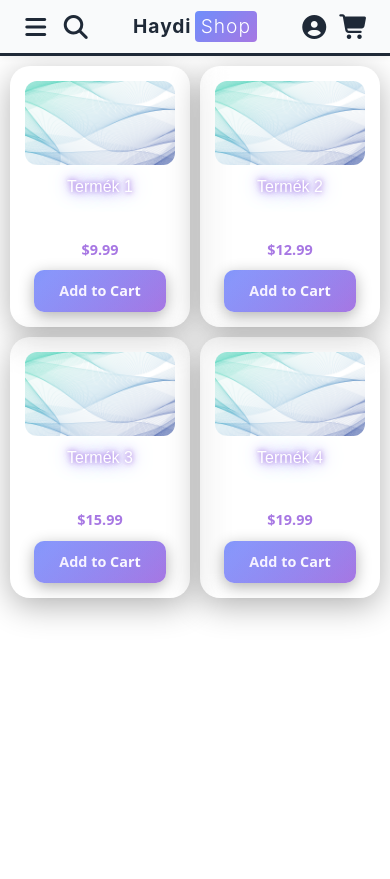
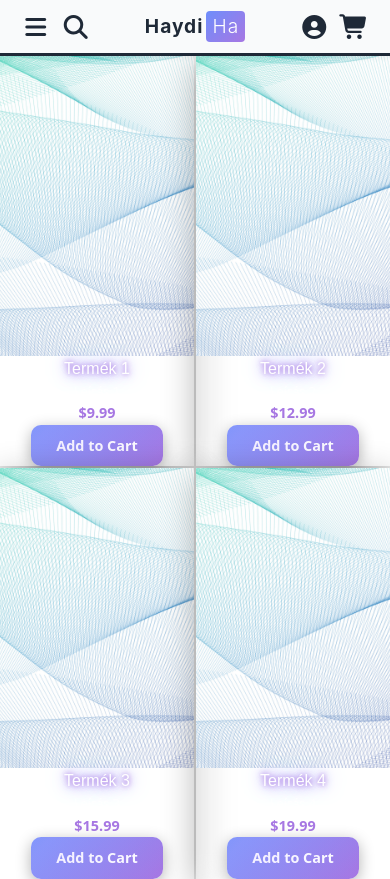
Before and after one commit to iTemujin/haydi, a SvelteKit app: page / in a window 390 px wide. Before the commit the page ends 844 px from the top, so only its background shows below. Built offline with nearby package versions, Linux system fonts and the light colour scheme.

Commit message:
remelem megmaradt minden valtozas

```diff
--- a/src/routes/+layout.svelte
+++ b/src/routes/+layout.svelte
@@ -101,7 +101,7 @@ header::before {
 }
 
 header::after {
-  content: "Shop";
+  content: "Ha";
   font-family: 'Inter', sans-serif;
   font-weight: 300;
   font-size: 1.2rem;
--- a/src/routes/_container.svelte
+++ b/src/routes/_container.svelte
@@ -31,8 +31,8 @@
 @media screen and (max-width: 480px) {
     .product-grid {
         grid-template-columns: repeat(2, 1fr);
-        gap: 10px;
-        padding: 10px;
+        gap: 2px;
+        padding: 0px;
     }
 }
 
@@ -41,9 +41,7 @@
     display: flex;
     flex-direction: column;
     align-items: center;
-    gap: 10px;
-    padding: 15px;
-    border-radius: 20px;
+    gap: 1px;
     background: rgba(255,255,255,0.1);
     backdrop-filter: blur(10px) saturate(180%);
     box-shadow: 0 8px 32px rgba(0,0,0,0.3);
@@ -59,7 +57,7 @@
 
 .product-card img {
     width: 100%;
-    border-radius: 12px;
+    height: 300px;
     object-fit: cover;
 }
 
```
Also changed, not shown: static/user_bg.JPG (added).
